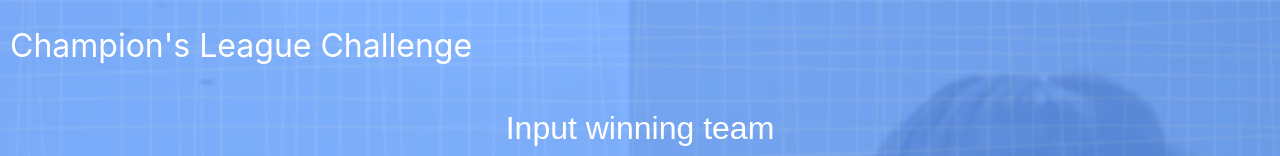
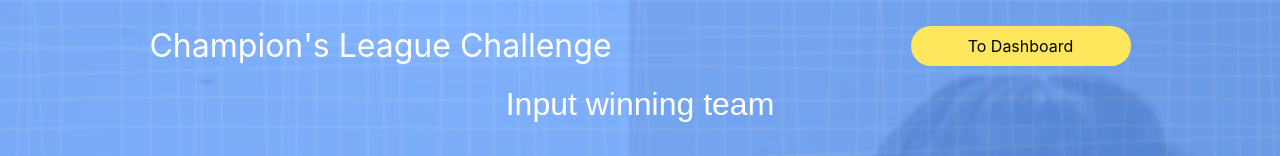
Before and after one commit to linas19/Therapy-Box-Final, a React (Create React App) app in the folder client/: page /sport in a window 1280 px wide. Shown: the top 156 px of the page. Built offline with nearby package versions, Linux system fonts and the light colour scheme; no server answers; sample sign-in values are in the browser's storage.

Commit message:
added heading to news page

```diff
--- /dev/null
+++ b/client/src/components/BackButton/BackButton.css
@@ -0,0 +1,15 @@
+.back-button-link {
+    height:40px;
+    width:220px;
+    border: none;
+    background-color: #fee65d;
+    border-radius: 100px;
+    font-size: medium;
+    cursor: pointer;
+    display: flex;
+    justify-content: center;
+    align-items: center;
+}
+.button-container {
+    padding: 15px;
+}
--- /dev/null
+++ b/client/src/components/BackButton/BackButton.js
@@ -0,0 +1,9 @@
+import React from 'react'
+import './BackButton.css'
+import { Link } from 'react-router-dom'
+
+export default function BackButton({ link }) {
+    return (
+                <Link className="back-button-link" to={link}>To Dashboard</Link>
+    )
+}
--- a/client/src/components/ButtonComponent/ButtonComponent.js
+++ b/client/src/components/ButtonComponent/ButtonComponent.js
@@ -1,10 +1,11 @@
 import React from 'react'
 import './ButtonComponent.css'
+import { Link } from 'react-router-dom'
 
 export default function ButtonComponent({ text, onClick }) {
     return (
         <div className="button-container">
-            <button className="button" onClick={onClick}>{text}</button>
+                <button className="button" onClick={onClick}>{text}</button>
         </div>
     )
 }
--- /dev/null
+++ b/client/src/components/PageHeading/PageHeading.css
@@ -0,0 +1,10 @@
+.page-heading {
+    padding-top: 2%;
+    display: flex;
+    justify-content: space-around;
+}
+.page-title {
+    font-size: 32px;
+    color: white;
+    font-size: xx-large;
+}
--- /dev/null
+++ b/client/src/components/PageHeading/PageHeading.js
@@ -0,0 +1,10 @@
+import React from 'react'
+import BackButton from '../BackButton/BackButton'
+import './PageHeading.css'
+export default function PageHeading({text}) {
+    return (
+        <div className="page-heading">
+            <div className="page-title">{text}</div>
+            <BackButton link="./dashboard" />
+        </div>)
+}
--- a/client/src/pages/NewsPage/NewsPage.css
+++ b/client/src/pages/NewsPage/NewsPage.css
@@ -1,17 +1,14 @@
 
 .news-container {
-    display: flex;
-    justify-content: center;
     height: 100vh;
     text-align: center;
-    display: flex;
     width: 100%;
 }
 .news-image {
     margin-top: 5%;
-    height: 300px;
+    height: 200px;
+    width: 400px;
     border: 2px solid #fee65d;
-
 }
 .news-page-title {
     padding-top: 2%;
@@ -33,6 +30,9 @@
     color: white;
     text-align: left;
 }
-.news-image {
-
+.news-content {
+    display: flex;
+    flex-direction: column;
+    justify-content: center;
+    align-items: center;
 }
--- a/client/src/pages/NewsPage/NewsPage.js
+++ b/client/src/pages/NewsPage/NewsPage.js
@@ -1,6 +1,7 @@
 import axios from 'axios';
 import React, { useEffect, useState } from 'react'
 import XMLParser from 'react-xml-parser';
+import PageHeading from '../../components/PageHeading/PageHeading';
 import './NewsPage.css'
 
 export default function NewsPage() {
@@ -17,9 +18,9 @@ export default function NewsPage() {
 
     return (
         <div className="news-container">
-            <div className="news-page-title">News</div>
+            <PageHeading text="News" />
                 {newsData.children &&
-                <div>
+                    <div className="news-content">
                         <img className="news-image" src={newsData.children[0].children[3].children[0].value} alt="BBC" />
                         <div className="news-title">{newsData.children[0].children[9].children[0].value}</div>
                         <div className="news-description">{newsData.children[0].children[9].children[1].value}</div>
--- a/client/src/pages/SportPage/SportPage.js
+++ b/client/src/pages/SportPage/SportPage.js
@@ -3,6 +3,7 @@ import React, { useEffect, useState } from 'react'
 import Papa from 'papaparse'
 import './SportPage.css'
 import ButtonComponent from '../../components/ButtonComponent/ButtonComponent';
+import PageHeading from '../../components/PageHeading/PageHeading';
 
 export default function SportPage() {
     const [inputSelectedTeam, setInputSelectedTeam] = useState('')
@@ -78,7 +79,7 @@ export default function SportPage() {
     }
     return (
         <div className="sport-page-container">
-            <div className="sport-page-title">Champion's League Challenge</div>
+            <PageHeading text="Champion's League Challenge"/>
             <div className="sport-input-container">
                 <input className="sport-input" type="text" value={inputSelectedTeam} placeholder="Input winning team" onChange={e => setInputSelectedTeam(e.target.value)} />
                 <ButtonComponent text="Click to confirm selection" onClick={updateUserWinningTeam}/>
@@ -93,8 +94,6 @@ export default function SportPage() {
                     )}
                 </div>
             </div>
-
-
         </div>
     )
 }
--- a/client/src/pages/TasksPage/TasksPage.css
+++ b/client/src/pages/TasksPage/TasksPage.css
@@ -21,7 +21,7 @@
     flex-direction: column;
 }
 .tasks-page-title {
-    padding-top: 2%;
+    /* padding-top: 2%; */
     padding-left: 2%;
     width: 10%;
     font-size: 32px;
@@ -41,3 +41,8 @@
 .single-task {
     display: flex;
 }
+.task-page-heading {
+    padding-top: 2%;
+    display: flex;
+    justify-content: space-around;
+}
--- a/client/src/pages/TasksPage/TasksPage.js
+++ b/client/src/pages/TasksPage/TasksPage.js
@@ -6,7 +6,9 @@ import AddTaskButton from './components/AddTaskButton';
 import Task from './components/Task';
 import './TasksPage.css'
 import RemoveTaskButton from './components/RemoveTaskButton';
-
+import ButtonComponent from '../../components/ButtonComponent/ButtonComponent'
+import BackButton from '../../components/BackButton/BackButton';
+import PageHeading from '../../components/PageHeading/PageHeading';
 
 const taskState = {
     title: '',
@@ -75,9 +77,9 @@ export default function TasksPage() {
     }
     return (
         <div className="tasks-page-container">
-            <div className="tasks-page-title">Tasks</div>
+            <PageHeading text="Tasks"/>
             <div className="tasks-task-container">
-                {tasks && tasks.map((task) => <div key={task._id} className="single-task"><Task task={task} /> <span><RemoveTaskButton onClick={() => deleteTask(task._id)}/></span></div> )}
+                {tasks && tasks.map((task) => <div key={task._id} className="single-task"><Task task={task} /> <span><RemoveTaskButton onClick={() => deleteTask(task._id)} /></span></div>)}
                 <div className="task-page-add-btn">
                     <AddTaskButton onClick={createTask} />
                 </div>
```
Also changed, not shown: 1 other file (tests, documents, lock files or other folders). Lines whose indentation alone changed are shown as unchanged.
